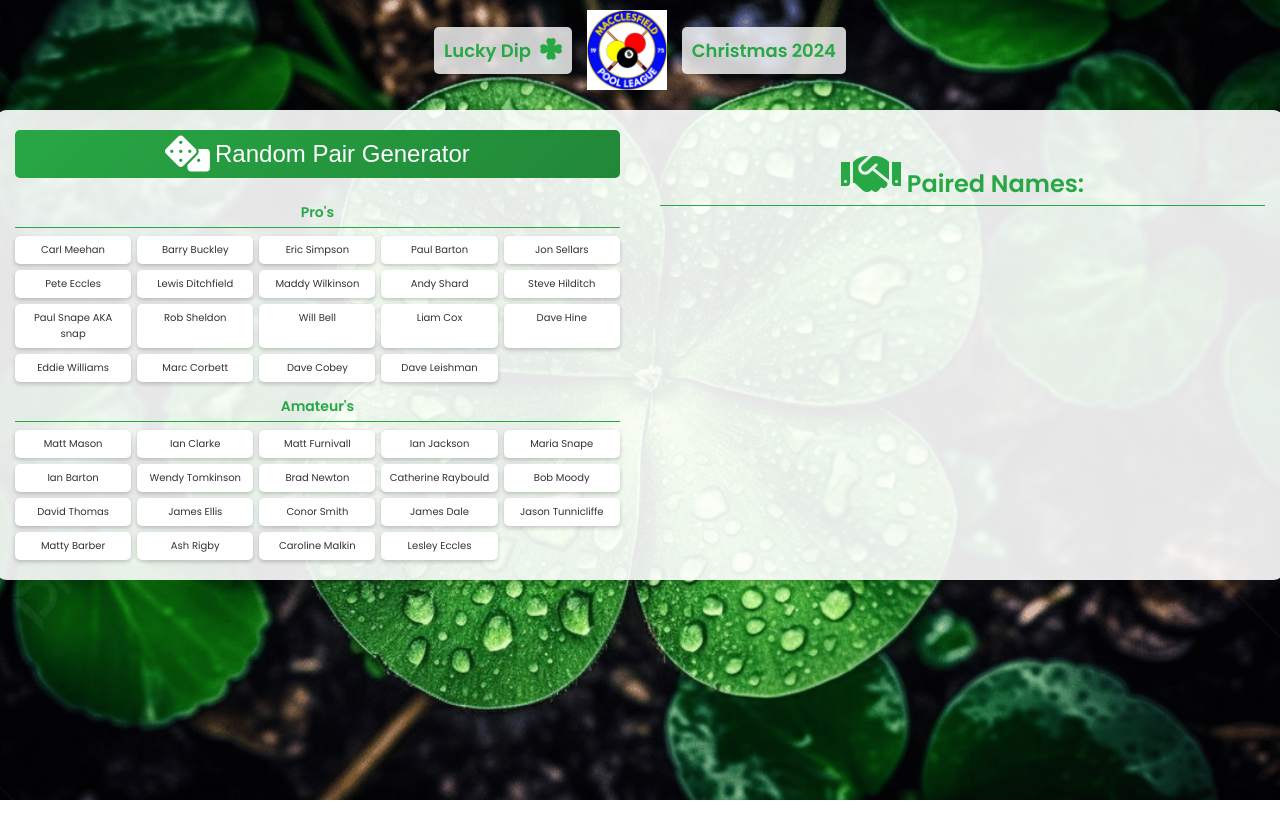
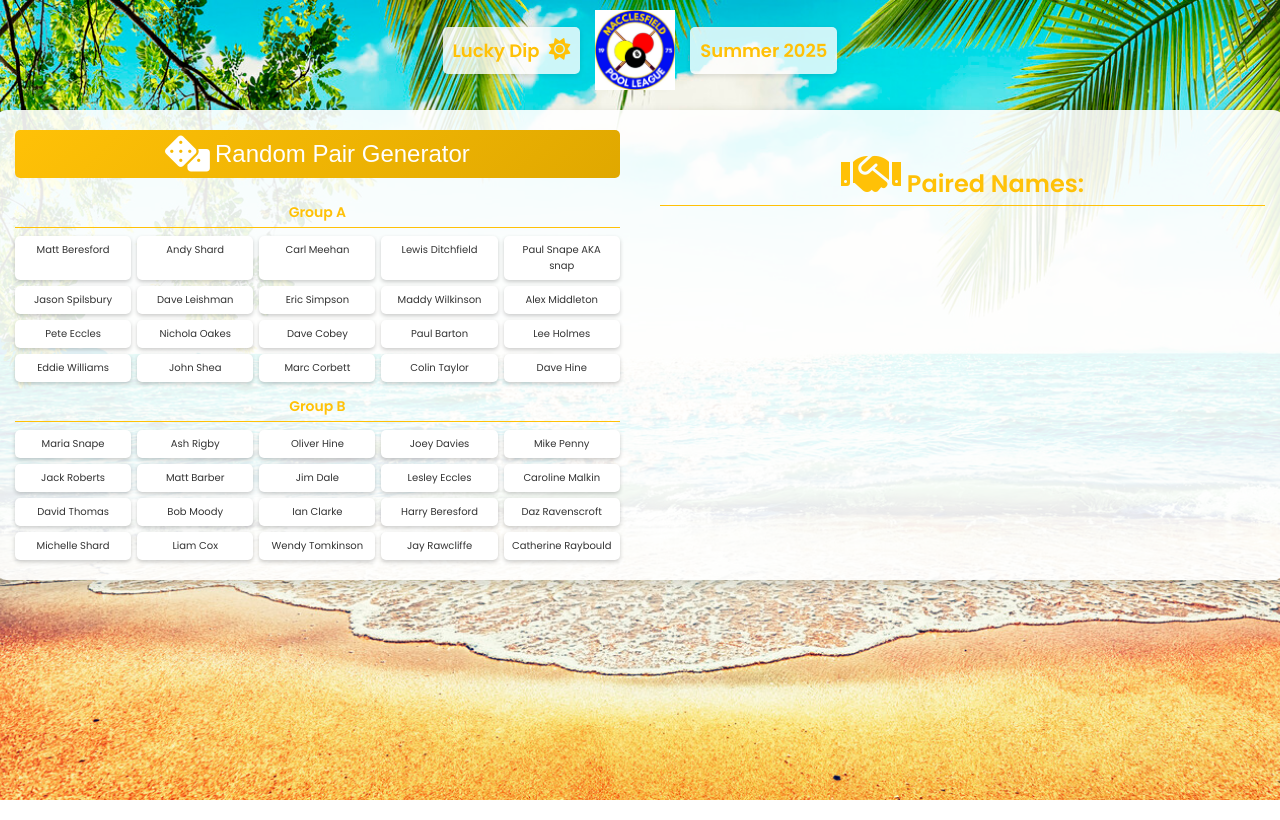
Before and after one commit to Lewpo92/Lucky-Dip-Christmas-2024, a plain HTML site: page index.html in a window 1280 px wide. Drawn offline with Linux system fonts and the light colour scheme.

Commit message:
Add files via upload

```diff
--- a/index.html
+++ b/index.html
@@ -24,7 +24,7 @@
             align-items: center;
             position: relative;
             overflow-x: hidden;
-            background-image: url('four_leaf_clover.png');
+            background-image: url('Summer_vibes.jpg');
             background-size: cover;
             background-repeat: no-repeat;
             background-position: center;
@@ -53,7 +53,7 @@
         .header-text {
             font-size: 18px;
             font-weight: bold;
-            color: #28a745;
+            color: #ffc107;
             text-align: center;
         }
 
@@ -128,9 +128,9 @@
             text-align: center;
             font-weight: 600;
             font-size: 14px;
-            color: #28a745;
+            color: #ffc107;
             margin-bottom: 8px;
-            border-bottom: 1px solid #28a745;
+            border-bottom: 1px solid #ffc107;
             padding-bottom: 4px;
         }
 
@@ -141,7 +141,7 @@
         .random-btn {
             margin-bottom: 10px;
             padding: 6px 12px;
-            background: linear-gradient(135deg, #28a745 0%, #218838 100%);
+            background: linear-gradient(135deg, #ffc107 0%, #e0a800 100%);
             border: none;
             border-radius: 5px;
             cursor: pointer;
@@ -154,12 +154,12 @@
         }
 
         .random-btn:hover {
-            background: #218838;
+            background: #e0a800;
             transform: translateY(-1px);
         }
 
         .random-btn:disabled {
-            background: #b2d0b2;
+            background: #fff3cd;
             cursor: not-allowed;
         }
 
@@ -217,7 +217,7 @@
 
         .final-group-header {
             font-size: 14px;
-            color: #28a745;
+            color: #ffc107;
             margin-bottom: 6px;
             border-bottom: 1px solid #e0e0e0;
             padding-bottom: 4px;
@@ -315,11 +315,11 @@
 <body>
     <div class="header">
         <div class="text-container" id="left-text-container">
-            <span class="header-text" id="left-text">Lucky Dip <i class="fas fa-clover"></i></span>
+            <span class="header-text" id="left-text">Lucky Dip <i class="fas fa-sun"></i></span>
         </div>
         <img src="MPL_Logo.png" class="logo" alt="Logo">
         <div class="text-container" id="right-text-container">
-            <span class="header-text" id="right-text">Christmas 2024</span>
+            <span class="header-text" id="right-text">Summer 2025</span>
         </div>
     </div>
 
@@ -330,9 +330,9 @@
             <button class="random-btn" onclick="randomPair()" id="randomButton">
                 <i class="fas fa-dice"></i> Random Pair Generator
             </button>
-            <h3 class="group-header">Pro's</h3>
+            <h3 class="group-header">Group A</h3>
             <div id="group1"></div>
-            <h3 class="group-header">Amateur's</h3>
+            <h3 class="group-header">Group B</h3>
             <div id="group2"></div>
         </div>
         <div class="pair-column">
@@ -351,13 +351,51 @@
             }
         }
 
-        const names1 = ["Andy Shard", "Barry Buckley", "Carl Meehan", "Dave Cobey", "Dave Leishman", "Eddie Williams",
-            "Eric Simpson", "Dave Hine", "Jon Sellars", "Lewis Ditchfield", "Liam Cox", "Maddy Wilkinson",
-            "Marc Corbett", "Paul Barton", "Paul Snape AKA snap", "Pete Eccles", "Rob Sheldon", "Steve Hilditch", "Will Bell"];
+        const names1 = [
+  "Alex Middleton",
+  "Andy Shard",
+  "Carl Meehan",
+  "Colin Taylor",
+  "Dave Cobey",
+  "Dave Hine",
+  "Dave Leishman",
+  "Eddie Williams",
+  "Eric Simpson",
+  "Jason Spilsbury",
+  "Lee Holmes",
+  "Lewis Ditchfield",
+  "Maddy Wilkinson",
+  "Marc Corbett",
+  "Matt Beresford",
+  "Nichola Oakes",
+  "Paul Barton",
+  "Paul Snape AKA snap",
+  "Pete Eccles",
+  "John Shea"
+];
 
-        const names2 = ["Ash Rigby", "Bob Moody", "Brad Newton", "Caroline Malkin", "Catherine Raybould",
-            "Conor Smith", "James Ellis", "David Thomas", "Ian Barton", "Ian Clarke", "Ian Jackson", "James Dale",
-            "Jason Tunnicliffe", "Lesley Eccles", "Maria Snape", "Matt Furnivall", "Matt Mason", "Matty Barber", "Wendy Tomkinson"];
+const names2 = [
+  "Jay Rawcliffe",
+  "Ash Rigby",
+  "Bob Moody",
+  "Caroline Malkin",
+  "Catherine Raybould",
+  "David Thomas",
+  "Daz Ravenscroft",
+  "Harry Beresford",
+  "Ian Clarke",
+  "Jack Roberts",
+  "Jim Dale",
+  "Joey Davies",
+  "Lesley Eccles",
+  "Liam Cox",
+  "Maria Snape",
+  "Matt Barber",
+  "Michelle Shard",
+  "Mike Penny",
+  "Oliver Hine",
+  "Wendy Tomkinson"
+];
 
         shuffle(names1);
         shuffle(names2);
```
Also changed, not shown: Summer_vibes.jpg (added).
